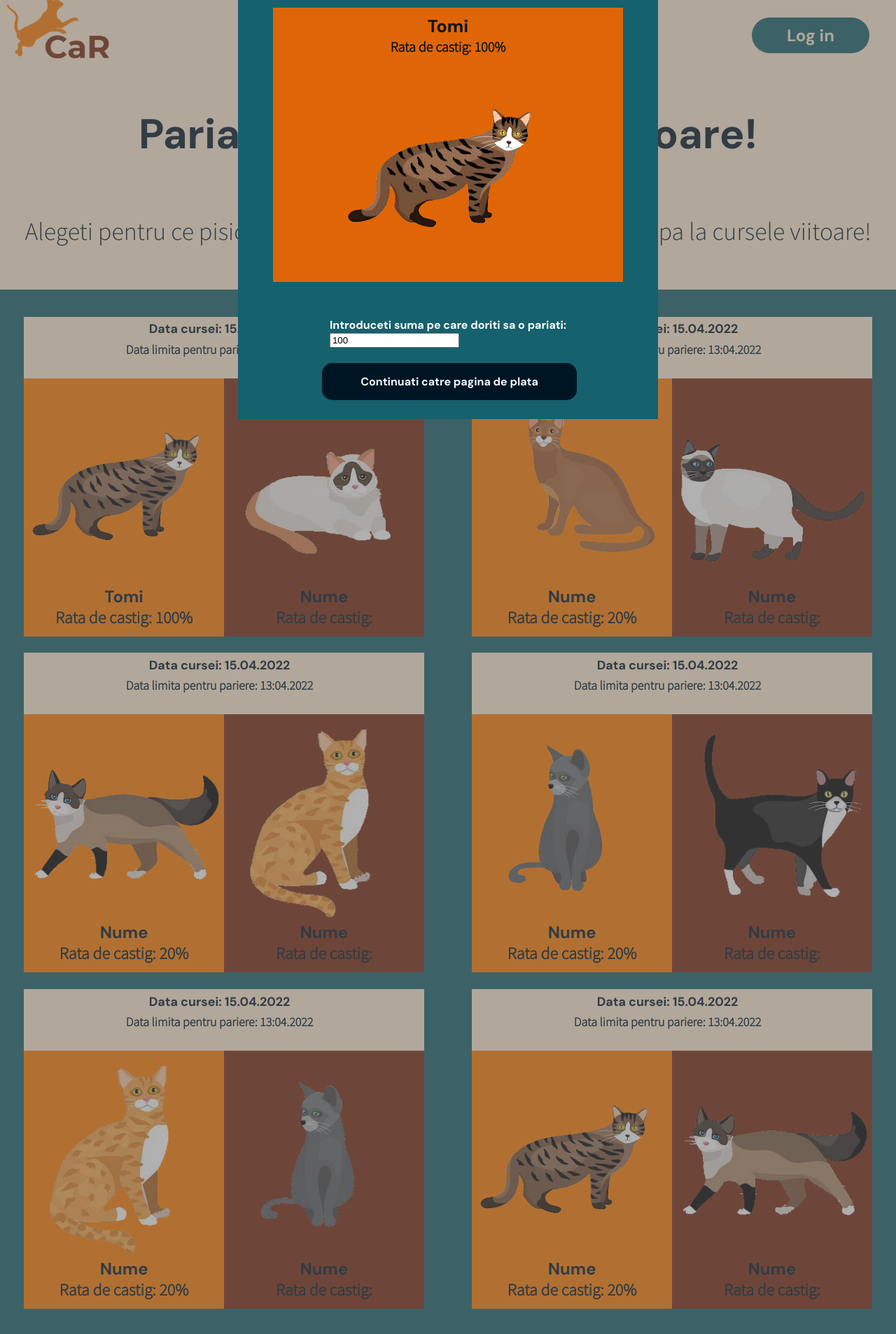
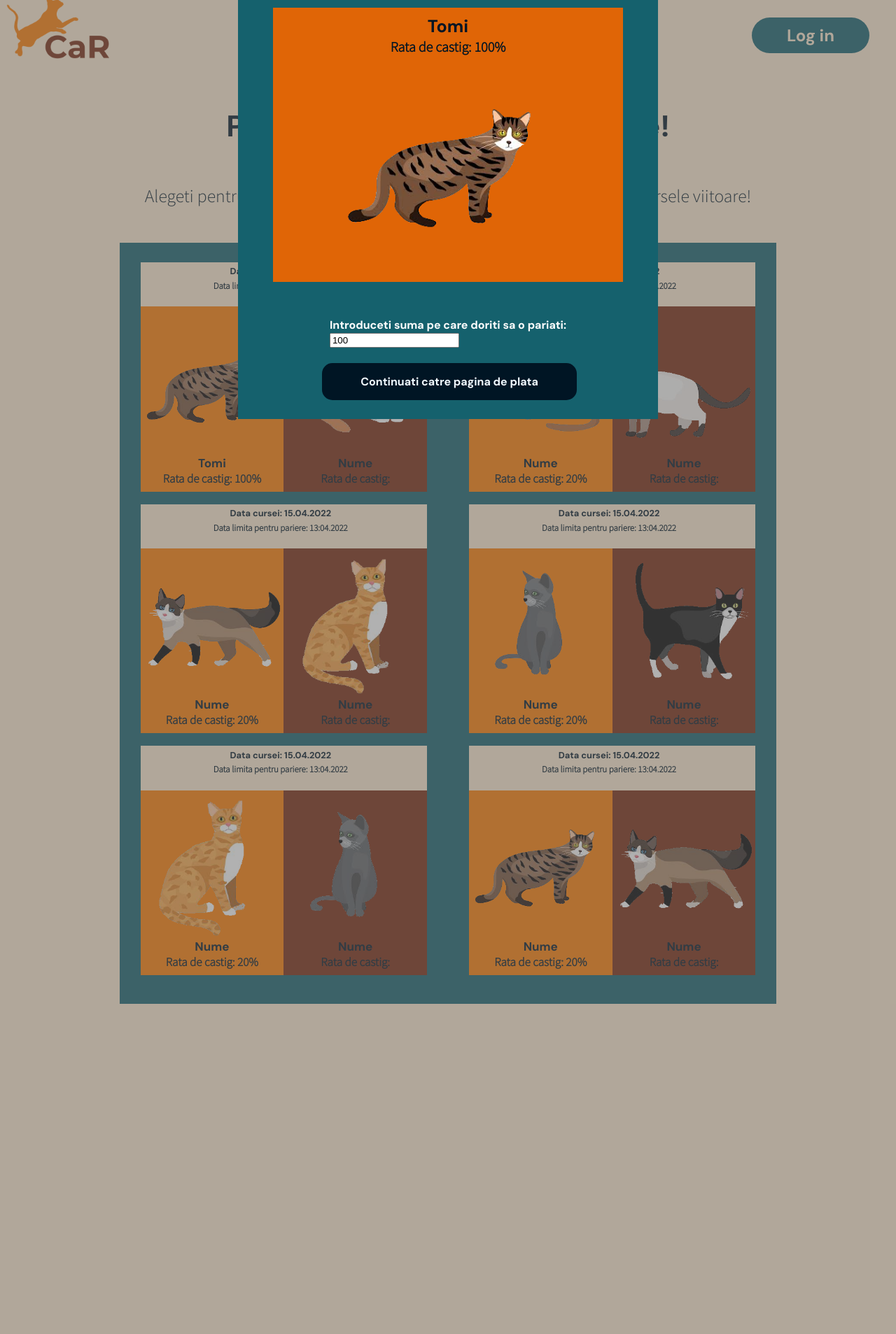
Before and after one commit to Loredana-Manea-B1/CaR, a PHP site: page / in a window 1280 px wide. Shown: the part 27-1934 px from the top of the page at 70% size. After the commit the page ends 1462 px from the top, so only its background shows below. Run offline with PHP 8.4, Linux system fonts and the light colour scheme.

Commit message:
bug fixes

```diff
--- a/pag1.css
+++ b/pag1.css
@@ -36,9 +36,9 @@
     margin: auto;
     background: #FFECD1;
     opacity: 1;
-    height: 9.302vw;
-    max-width: 102.326vw;
-    min-width: 0.930vw;
+    height: 6.667vw;
+    max-width: 73.333vw;
+    min-width: 0.667vw;
     display: flex;
     flex-wrap: wrap;
     padding-bottom: 2%;
@@ -49,7 +49,7 @@
 .desc p {
     margin-top: 3%;
     text-align: center;
-    font-size: 2.791vw;
+    font-size: 2vw;
     letter-spacing: 0px;
     color: #001524;
     opacity: 1;
@@ -60,7 +60,7 @@
     padding-top: 2%;
     margin-top: 0%;
     text-align: center;
-    font-size: 4.651vw;
+    font-size: 3.333vw;
     letter-spacing: 0px;
     color: #001524;
     opacity: 1;
@@ -72,8 +72,8 @@
     margin: auto;
     background: #15616D;
     opacity: 1;
-    max-width: 102.326vw;
-    min-width: 0.930vwpx;
+    max-width: 73.333vw;
+    min-width: 0.667vw;
     display: flex;
     flex-wrap: wrap;
     padding-bottom: 4%;
@@ -82,8 +82,8 @@
 
 .info_cursa {
     background-color: #FFECD1;
-    width: 44.651vw;
-    height: 32.558vw;
+    width: 32vw;
+    height: 23.333vw;
     margin: auto;
     margin-top: 3%;
     margin-bottom: 2%;
@@ -91,8 +91,8 @@
 }
 
 .text1 {
-    width: 41.860vw;
-    height: 4.651vw;
+    width: 30vw;
+    height: 3.333vw;
     margin-top: 1%;
     margin-bottom: 2%;
     margin-left: 2%;
@@ -104,8 +104,8 @@
     margin: auto;
     text-align: center;
     color: #001524;
-    font-size: 1.395vw;
-    max-width: 27.907vw;
+    font-size: 1vw;
+    max-width: 20vw;
     font-family: 'DM Sans', sans-serif;
     margin-bottom: 1%;
 }
@@ -114,16 +114,16 @@
     margin: auto;
     text-align: center;
     color: #001524;
-    font-size: 1.395vw;
+    font-size: 1vw;
     font-weight: bold;
-    max-width: 27.907vw;
+    max-width: 20vw;
     font-family: 'Source Sans Pro', sans-serif;
 }
 
 .tichet {
     background-color: #FFFFFF;
-    width: 44.651vw;
-    height: 28.837vw;
+    width: 32vw;
+    height: 20.667vw;
     margin: auto;
     margin-top: 4%;
     margin-bottom: 4%;
@@ -134,8 +134,8 @@
 
 .concurent1 {
     background-color: #FF7D00;
-    width: 22.326vw;
-    height: 28.837vw;
+    width: 16vw;
+    height: 20.667vw;
     margin: auto;
     display: flex;
     flex-wrap: wrap;
@@ -149,8 +149,8 @@
 
 .concurent2 {
     background-color: #78290F;
-    width: 22.326vw;
-    height: 28.837vw;
+    width: 16vw;
+    height: 20.667vw;
     margin: auto;
     display: flex;
     flex-wrap: wrap;
@@ -164,8 +164,8 @@
 
 .img1 {
     background-color: #FF7D00;
-    width: 21.395vw;
-    height: 21.395vw;
+    width: 15.333vw;
+    height: 15.333vw;
     margin: auto;
     margin-top: 3%;
     margin-bottom: 1%;
@@ -177,8 +177,8 @@
 
 .img2 {
     background-color: #78290F;
-    width: 21.395vw;
-    height: 21.395vw;
+    width: 15.333vw;
+    height: 15.333vw;
     margin: auto;
     margin-top: 3%;
     margin-bottom: 1%;
@@ -195,8 +195,8 @@
 }
 
 .text {
-    width: 24.186vw;
-    height: 4.651vw;
+    width: 17.333vw;
+    height: 3.333vw;
     margin-top: 1%;
     margin-bottom: 2%;
     margin-left: 2%;
@@ -209,9 +209,9 @@
     margin: auto;
     text-align: center;
     color: #001524;
-    font-size: 1.860vw;
+    font-size: 1.333vw;
     font-weight: bold;
-    max-width: 18.605vw;
+    max-width: 13.33vw;
     font-family: 'DM Sans', sans-serif;
 }
 
@@ -219,9 +219,9 @@
     margin: auto;
     text-align: center;
     color: #001524;
-    font-size: 1.860vw;
+    font-size: 1.333vw;
     font-weight: bold;
-    max-width: 18.605vw;
+    max-width: 13.33vw;
     font-family: 'Source Sans Pro', sans-serif;
 }
 
```
Also changed, not shown: other parts of pag1.css (+77 -0 lines).
